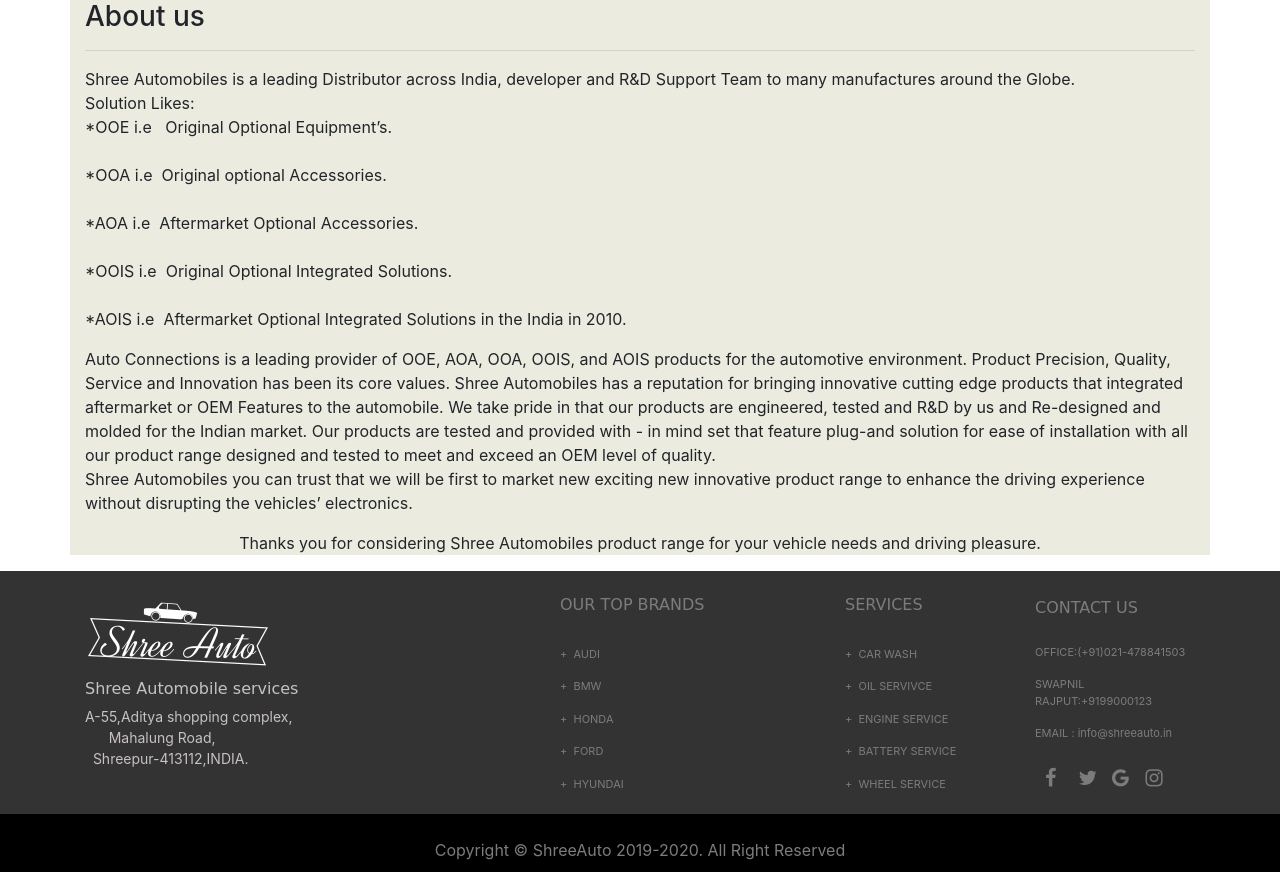
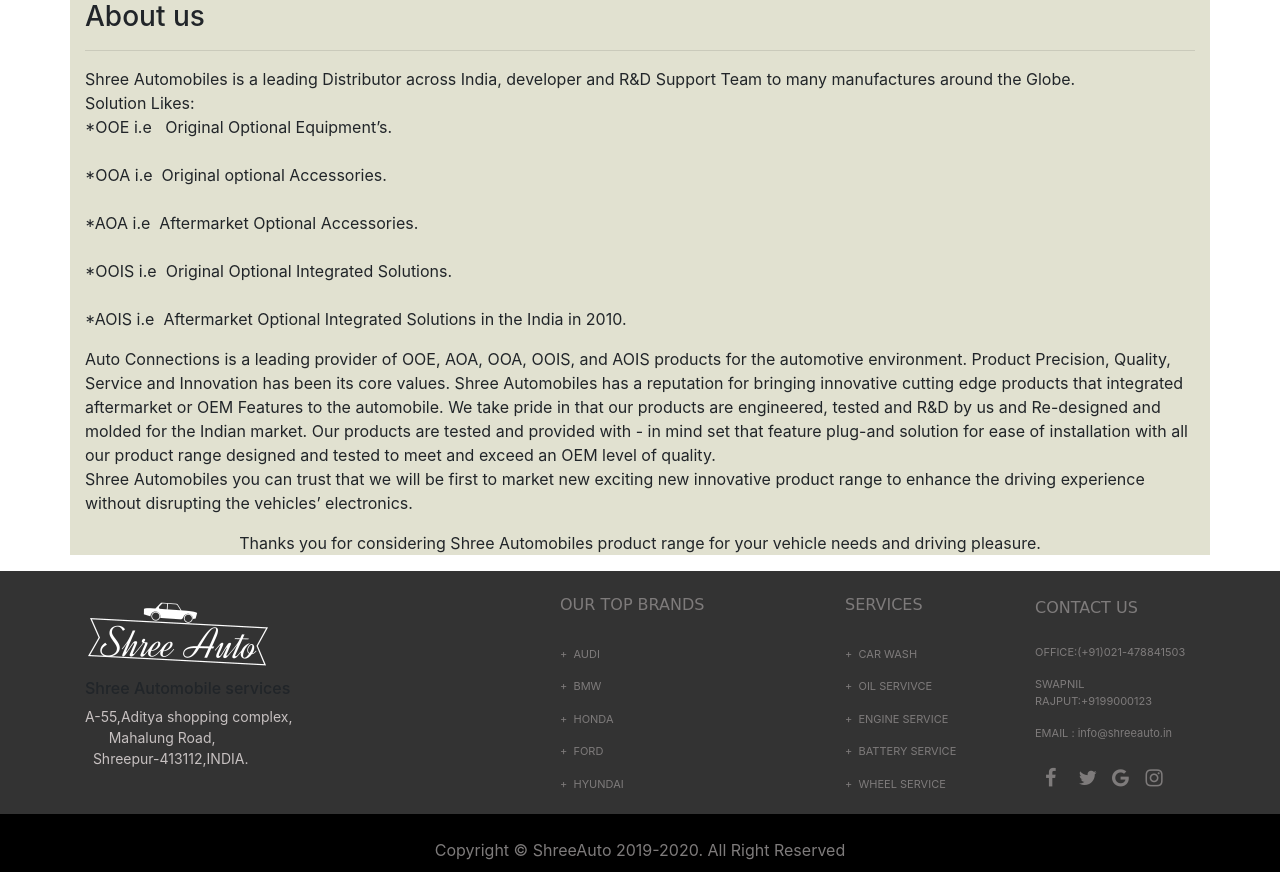
Before and after one commit to swapnil-rajput/Shree_Automobile, a Django app: page /about_us/ in a window 1280 px wide. Shown: the part 76-948 px from the top of the page. Run offline with Django 3.2, Linux system fonts and the light colour scheme; some libraries are stand-ins or nearby versions; some web fonts are replaced.

Commit message:
about us added

```diff
--- a/templates/about.html
+++ b/templates/about.html
@@ -4,13 +4,18 @@
 <head>
     <meta charset="UTF-8">
     <title>{% block title %}ABOUT US{% endblock %}</title>
+    <style>
+        hr{
+        color:white;
+        }
+    </style>
 </head>
 <body>
 {% block header %}
 
 {% endblock header %}
 
-<div class="container" style="background-color: #ebebe0;">
+<div class="container" style="background-color: #e1e1d0;">
     <h3>About us </h3>
     <hr>
     <div class="content" >
--- a/templates/footer.html
+++ b/templates/footer.html
@@ -8,7 +8,8 @@
         margin-bottom: 0px;
         }
 
-        #foot_link{
+        #foot_link,.foot_link
+        {
           color: #7e7b7b;
           font-family: 'MuseoModerno', cursive;
         }
@@ -57,7 +58,7 @@
     <div class="row">
       <div class="col-lg-5">
               <a href="#" id="foot_link"><img class="img-fluid" src="{% static 'images/shreelogo1.png' %}" alt="imageNotFound"></a>
-              <h6 id="foot_link"style="color:#c7c1c1;">Shree Automobile services</h6>
+              <h6 id=class="foot_link"style="color:#c7c1c1;">Shree Automobile services</h6>
               <p id="foot_logo"> A-55,Aditya shopping complex,<br>
               &nbsp;&nbsp;&nbsp;&nbsp;&nbsp;&nbsp;Mahalung Road, <br>
               &nbsp;&nbsp;Shreepur-413112,INDIA.<br>
@@ -66,7 +67,7 @@
       <br>
 
       <div class="col-sm-3">
-       <h6> <a href="#" id="foot_link">OUR TOP BRANDS</a></h6><br>
+       <h6> <a href="#" class="foot_link">OUR TOP BRANDS</a></h6><br>
        <p class="foot_content"><a>+&nbsp&nbspAUDI</a></p>
        <p class="foot_content"><a>+&nbsp&nbspBMW</a></p>
        <p class="foot_content"><a>+&nbsp&nbspHONDA</a></p>
@@ -75,7 +76,7 @@
       </div>
 
       <div class="col-sm-2">
-        <h6><a href="#" id="foot_link">SERVICES</a></h6><br>
+        <h6><a href="#" class="foot_link">SERVICES</a></h6><br>
         <p class="foot_content"><a>+&nbsp&nbspCAR WASH</a></p>
        <p class="foot_content"><a>+&nbsp&nbspOIL SERVIVCE</a></p>
        <p class="foot_content"><a>+&nbsp&nbspENGINE SERVICE</a></p>
@@ -84,7 +85,7 @@
       </div>
 
       <div class="col-sm-2">
-        <h7><a href="#" id="foot_link">CONTACT US</a></h7><br><br>
+        <h7><a href="#" class="foot_link">CONTACT US</a></h7><br><br>
         <p class="foot_content"><a>OFFICE:(+91)021-478841503</a></p>
         <P class="foot_content">SWAPNIL RAJPUT:+9199000123</P>
         <P class="foot_content">EMAIL : info@shreeauto.in</P>
```
